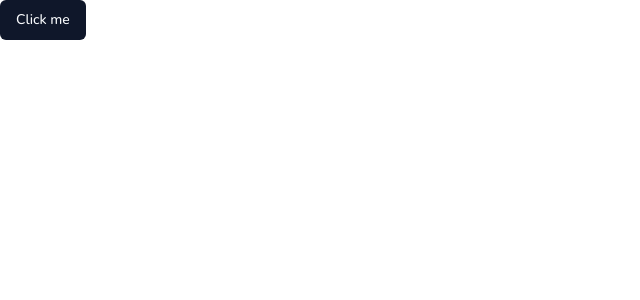
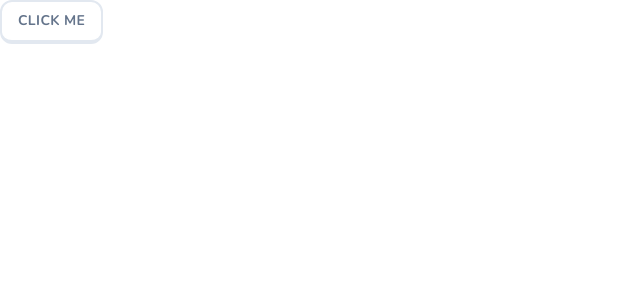
Before and after one commit to filway/lingo, a Next.js app: page / in a window 1280 px wide. Shown: the top 300 px of the page, without its empty margins (0-640 px from the left). Built offline with nearby package versions, Linux system fonts and the light colour scheme.

Commit message:
Buttons library

```diff
--- /dev/null
+++ b/app/buttons/page.tsx
@@ -0,0 +1,22 @@
+import { Button } from '@/components/ui/button'
+
+const ButtonsPage = () => {
+  return (
+    <div className="p-4 space-y-4 flex flex-col max-w-[200px]">
+      <Button>Default</Button>
+      <Button variant={'primary'}>Primary</Button>
+      <Button variant={'primaryOutline'}>Primary Outline</Button>
+      <Button variant={'secondary'}>Secondary</Button>
+      <Button variant={'secondaryOutline'}>Secondary Outline</Button>
+      <Button variant={'danger'}>Danger</Button>
+      <Button variant={'dangerOutline'}>Danger Outline</Button>
+      <Button variant={'super'}>Super</Button>
+      <Button variant={'superOutline'}>Super Outline</Button>
+      <Button variant={'ghost'}>Ghost</Button>
+      <Button variant={'sidebar'}>Sidebar</Button>
+      <Button variant={'sidebarOutline'}>Sidebar Outline</Button>
+    </div>
+  )
+}
+
+export default ButtonsPage
--- a/components/ui/button.tsx
+++ b/components/ui/button.tsx
@@ -1,34 +1,45 @@
-import * as React from "react"
-import { Slot } from "@radix-ui/react-slot"
-import { cva, type VariantProps } from "class-variance-authority"
+import * as React from 'react'
+import { Slot } from '@radix-ui/react-slot'
+import { cva, type VariantProps } from 'class-variance-authority'
 
-import { cn } from "@/lib/utils"
+import { cn } from '@/lib/utils'
 
 const buttonVariants = cva(
-  "inline-flex items-center justify-center whitespace-nowrap rounded-md text-sm font-medium ring-offset-background transition-colors focus-visible:outline-none focus-visible:ring-2 focus-visible:ring-ring focus-visible:ring-offset-2 disabled:pointer-events-none disabled:opacity-50",
+  'inline-flex items-center justify-center whitespace-nowrap rounded-xl text-sm font-bold ring-offset-background transition-colors focus-visible:outline-none focus-visible:ring-2 focus-visible:ring-ring focus-visible:ring-offset-2 disabled:pointer-events-none disabled:opacity-50 uppercase tracking-wide',
   {
     variants: {
       variant: {
-        default: "bg-primary text-primary-foreground hover:bg-primary/90",
-        destructive:
-          "bg-destructive text-destructive-foreground hover:bg-destructive/90",
-        outline:
-          "border border-input bg-background hover:bg-accent hover:text-accent-foreground",
+        default:
+          'bg-white text-black border-slate-200 border-2 border-b-4 active:border-b-2 hover:bg-slate-100 text-slate-500',
+        primary:
+          'bg-sky-400 text-primary-foreground hover:bg-sky-400/90 border-sky-500 border-b-4 active:border-b-0',
+        primaryOutline: 'bg-white text-sky-500 hover:bg-slate-100',
         secondary:
-          "bg-secondary text-secondary-foreground hover:bg-secondary/80",
-        ghost: "hover:bg-accent hover:text-accent-foreground",
-        link: "text-primary underline-offset-4 hover:underline",
+          'bg-green-500 text-primary-foreground hover:bg-green-500/90 border-green-600 border-b-4 active:border-b-0',
+        secondaryOutline: 'bg-white text-green-500 hover:bg-slate-100',
+        danger:
+          'bg-rose-500 text-primary-foreground hover:bg-rose-500/90 border-rose-600 border-b-4 active:border-b-0',
+        dangerOutline: 'bg-white text-rose-500 hover:bg-slate-100',
+        super:
+          'bg-indigo-500 text-primary-foreground hover:bg-indigo-500/90 border-indigo-600 border-b-4 active:border-b-0',
+        superOutline: 'bg-white text-indigo-500 hover:bg-slate-100',
+        ghost: 'bg-transparent text-slate-500 border-transparent border-0 hover:bg-slate-100',
+        sidebar:
+          'border-transparent text-slate-500 border-2 border-transparent hover:bg-slate-100 transition-none',
+        sidebarOutline:
+          'bg-sky-500/15 text-sky-500 border-sky-300 border-2 hover:bg-sky-500/20 transition-none',
       },
       size: {
-        default: "h-10 px-4 py-2",
-        sm: "h-9 rounded-md px-3",
-        lg: "h-11 rounded-md px-8",
-        icon: "h-10 w-10",
+        default: 'h-11 px-4 py-2',
+        sm: 'h-9 px-3',
+        lg: 'h-12 px-8',
+        icon: 'h-10 w-10',
+        rounded: 'rounded-full',
       },
     },
     defaultVariants: {
-      variant: "default",
-      size: "default",
+      variant: 'default',
+      size: 'default',
     },
   }
 )
@@ -41,16 +52,12 @@
 
 const Button = React.forwardRef<HTMLButtonElement, ButtonProps>(
   ({ className, variant, size, asChild = false, ...props }, ref) => {
-    const Comp = asChild ? Slot : "button"
+    const Comp = asChild ? Slot : 'button'
     return (
-      <Comp
-        className={cn(buttonVariants({ variant, size, className }))}
-        ref={ref}
-        {...props}
-      />
+      <Comp className={cn(buttonVariants({ variant, size, className }))} ref={ref} {...props} />
     )
   }
 )
-Button.displayName = "Button"
+Button.displayName = 'Button'
 
 export { Button, buttonVariants }
```
